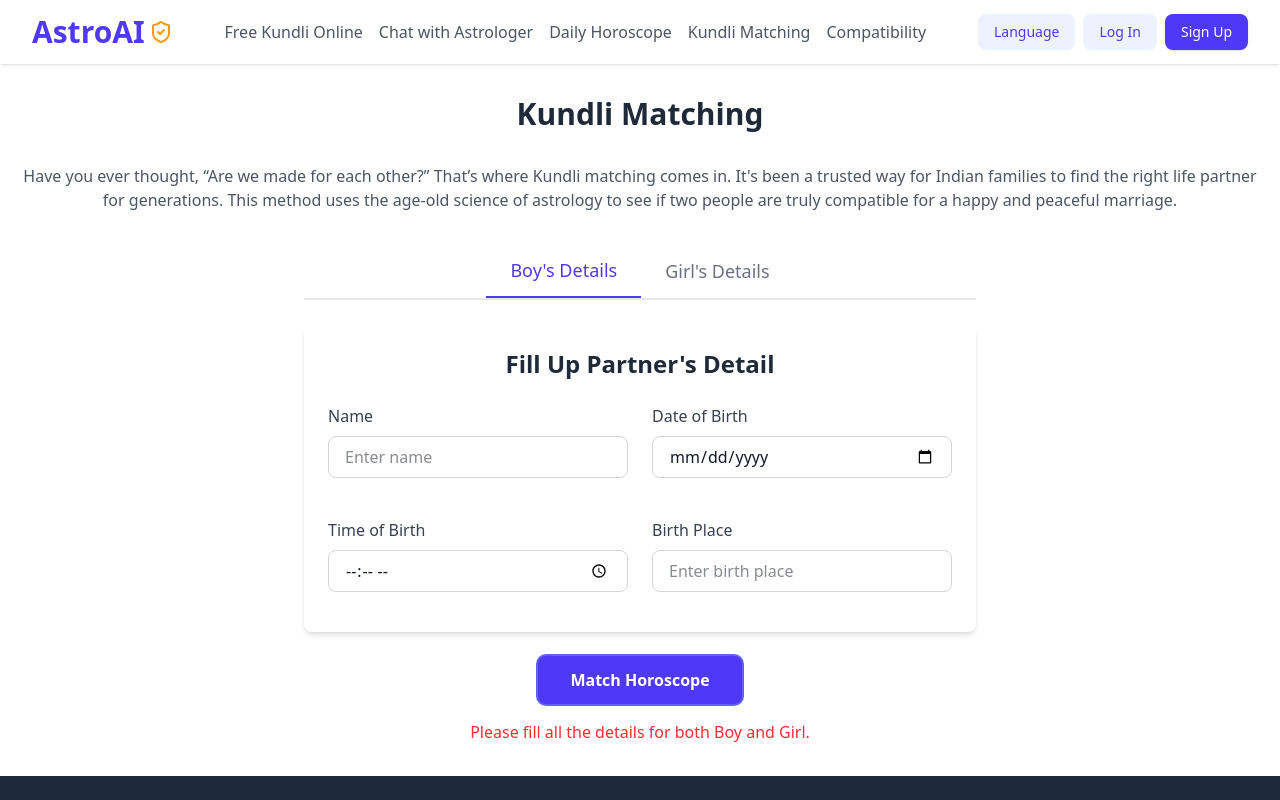
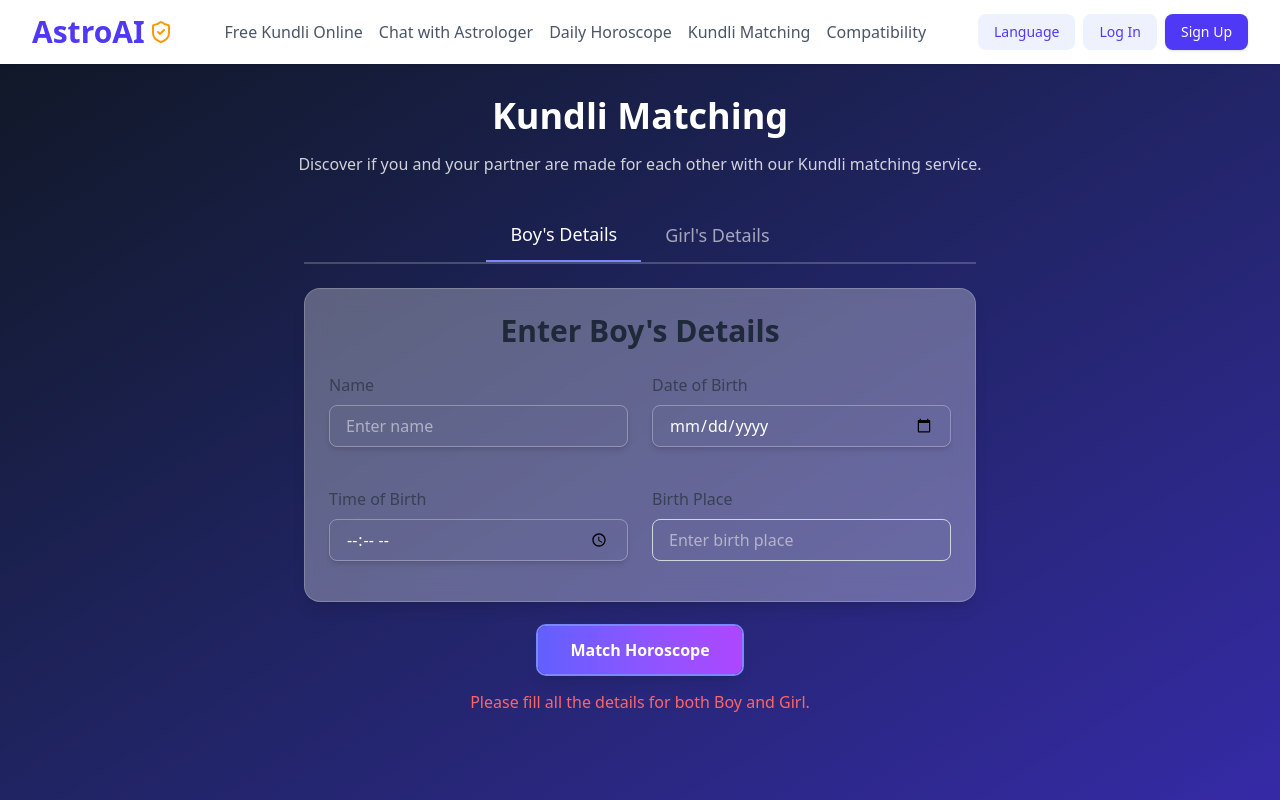
Before and after one commit to coderj001/AstraSakhi, a React (Vite) app: page /kundli-matching in a window 1280 px wide. Both pictures are taken after a click on the button "Match Horoscope". Shown: the top 800 px of the page. Built offline with nearby package versions, Linux system fonts and the light colour scheme.

Commit message:
feat: added new ui

```diff
--- a/package.json
+++ b/package.json
@@ -15,6 +15,7 @@
   "dependencies": {
     "@heroicons/react": "^2.2.0",
     "@tailwindcss/vite": "^4.1.17",
+    "framer-motion": "^12.23.24",
     "lucide-react": "^0.552.0",
     "react": "^19.2.0",
     "react-dom": "^19.2.0",
--- a/src/pages/KundliMatching.jsx
+++ b/src/pages/KundliMatching.jsx
@@ -1,4 +1,5 @@
 import React, { useReducer, useState } from 'react';
+import { motion } from 'framer-motion';
 import Autocomplete from '../components/Autocomplete';
 import { useAutocomplete } from '../hooks/useAutocomplete';
 import apiService from '../services/api';
@@ -28,8 +29,13 @@
   };
 
   return (
-    <div className="bg-white p-6 rounded-lg shadow-md">
-      <h2 className="text-2xl font-semibold text-gray-800 mb-6 text-center">{title}</h2>
+    <motion.div
+      initial={{ opacity: 0, y: 20 }}
+      animate={{ opacity: 1, y: 0 }}
+      transition={{ duration: 0.5 }}
+      className="backdrop-blur-md bg-white/30 p-6 rounded-2xl shadow-lg border border-white/20"
+    >
+      <h2 className="text-3xl font-bold text-gray-800 mb-6 text-center">{title}</h2>
       <form>
         <div className="grid grid-cols-1 md:grid-cols-2 gap-6">
           <div className="mb-4">
@@ -40,7 +46,7 @@
               type="text"
               id="name"
               name="name"
-              className="w-full px-4 py-2 border border-gray-300 rounded-lg focus:outline-none focus:ring-2 focus:ring-indigo-500"
+              className="w-full px-4 py-2 border border-white/30 rounded-lg focus:outline-none focus:ring-2 focus:ring-indigo-400 transition-shadow shadow-md"
               placeholder="Enter name"
               onChange={handleInputChange}
               value={formData.name || ''}
@@ -54,7 +60,7 @@
               type="date"
               id="dob"
               name="dob"
-              className="w-full px-4 py-2 border border-gray-300 rounded-lg focus:outline-none focus:ring-2 focus:ring-indigo-500"
+              className="w-full px-4 py-2 border border-white/30 rounded-lg focus:outline-none focus:ring-2 focus:ring-indigo-400 transition-shadow shadow-md"
               onChange={handleInputChange}
               value={formData.dob || ''}
             />
@@ -67,7 +73,7 @@
               type="time"
               id="tob"
               name="tob"
-              className="w-full px-4 py-2 border border-gray-300 rounded-lg focus:outline-none focus:ring-2 focus:ring-indigo-500"
+              className="w-full px-4 py-2 border border-white/30 rounded-lg focus:outline-none focus:ring-2 focus:ring-indigo-400 transition-shadow shadow-md"
               onChange={handleInputChange}
               value={formData.tob || ''}
             />
@@ -95,9 +101,21 @@
           </div>
         </div>
       </form>
-    </div>
+    </motion.div>
   );
 };
+
+const ResultCard = ({ title, children }) => (
+  <motion.div
+    initial={{ opacity: 0, scale: 0.95 }}
+    animate={{ opacity: 1, scale: 1 }}
+    transition={{ duration: 0.5 }}
+    className="backdrop-blur-md bg-white/30 p-6 rounded-2xl shadow-lg border border-white/20 mb-6"
+  >
+    <h2 className="text-2xl font-bold text-gray-800 mb-4 text-center">{title}</h2>
+    {children}
+  </motion.div>
+);
 
 const MatchResult = ({ result, boy, girl }) => {
   const { ashtkoot, manglik, conclusion } = result;
@@ -106,16 +124,25 @@
   );
 
   return (
-    <div className="mt-8 bg-white p-6 rounded-lg shadow-md">
-      <h1 className="text-3xl font-bold text-center text-gray-800 mb-4">Kundli Matching Report</h1>
+    <div className="container mx-auto px-4 py-8">
+      <motion.h1
+        initial={{ opacity: 0, y: -20 }}
+        animate={{ opacity: 1, y: 0 }}
+        transition={{ duration: 0.5 }}
+        className="text-4xl font-bold text-center text-white mb-4"
+      >
+        Kundli Matching Report
+      </motion.h1>
       <div className="flex justify-center items-center space-x-4 mb-6">
-        <h2 className="text-2xl font-semibold">{boy.name}</h2>
-        <span className="text-red-500 font-bold">vs</span>
-        <h2 className="text-2xl font-semibold">{girl.name}</h2>
+        <h2 className="text-3xl font-semibold text-white">{boy.name}</h2>
+        <span className="text-red-400 font-bold text-2xl">vs</span>
+        <h2 className="text-3xl font-semibold text-white">{girl.name}</h2>
       </div>
-      <div className="grid grid-cols-1 md:grid-cols-2 gap-6 mb-6">
+
+      <ResultCard title="Basic Details">
+        <div className="grid grid-cols-1 md:grid-cols-2 gap-6">
           <div>
-          <h3 className="text-xl font-semibold mb-2">Boy's Details</h3>
+            <h3 className="text-xl font-semibold mb-2 text-gray-700">Boy's Details</h3>
             <p>
               <strong>Date of Birth:</strong> {boy.dob}
             </p>
@@ -127,7 +154,7 @@
             </p>
           </div>
           <div>
-          <h3 className="text-xl font-semibold mb-2">Girl's Details</h3>
+            <h3 className="text-xl font-semibold mb-2 text-gray-700">Girl's Details</h3>
             <p>
               <strong>Date of Birth:</strong> {girl.dob}
             </p>
@@ -139,50 +166,79 @@
             </p>
           </div>
         </div>
-      <div className="summary-section mb-6">
-        <h2 className="text-2xl font-semibold text-center mb-4">✅ Summary of the Kundli Report</h2>
-        <p className="text-center text-lg">
-          {ashtkoot.total.received_points}/{ashtkoot.total.total_points} is your Guna Milan Score.
+      </ResultCard>
+
+      <ResultCard title="✅ Summary of the Kundli Report">
+        <p className="text-center text-2xl font-bold text-indigo-600">
+          {ashtkoot.total.received_points}/{ashtkoot.total.total_points}
         </p>
-        <p className="text-center">{ashtkoot.conclusion.report}</p>
-      </div>
-      <h2 className="text-2xl font-semibold text-center mb-4">Match Ashtakoot Points</h2>
+        <p className="text-center mt-2 text-gray-700">{ashtkoot.conclusion.report}</p>
+      </ResultCard>
+
+      <ResultCard title="Match Ashtakoot Points">
         <div className="overflow-x-auto">
-        <table className="min-w-full bg-white border border-gray-200">
-          <thead>
-            <tr className="bg-gray-100">
-              <th className="py-2 px-4 border-b">Attribute</th>
-              <th className="py-2 px-4 border-b">Male</th>
-              <th className="py-2 px-4 border-b">Female</th>
-              <th className="py-2 px-4 border-b">Received</th>
-              <th className="py-2 px-4 border-b">Out of</th>
-              <th className="py-2 px-4 border-b">Area Of Life</th>
-              <th className="py-2 px-4 border-b">Description</th>
+          <table className="min-w-full bg-transparent">
+            <thead className="hidden md:table-header-group">
+              <tr className="bg-white/20">
+                <th className="py-2 px-4 border-b border-white/20">Attribute</th>
+                <th className="py-2 px-4 border-b border-white/20">Male</th>
+                <th className="py-2 px-4 border-b border-white/20">Female</th>
+                <th className="py-2 px-4 border-b border-white/20">Received</th>
+                <th className="py-2 px-4 border-b border-white/20">Out of</th>
               </tr>
             </thead>
             <tbody>
               {ashtkootPoints.map(([key, value]) => (
-              <tr key={key}>
-                <td className="py-2 px-4 border-b">{key}</td>
-                <td className="py-2 px-4 border-b">{value.male_koot_attribute}</td>
-                <td className="py-2 px-4 border-b">{value.female_koot_attribute}</td>
-                <td className="py-2 px-4 border-b">{value.received_points}</td>
-                <td className="py-2 px-4 border-b">{value.total_points}</td>
-                <td className="py-2 px-4 border-b">{value.description}</td>
-                <td className="py-2 px-4 border-b">{value.description2}</td>
+                <tr
+                  key={key}
+                  className="block md:table-row mb-4 md:mb-0 border border-white/20 rounded-lg md:border-none"
+                >
+                  <td
+                    className="flex justify-between md:table-cell py-2 px-4 border-b border-white/20 md:border-b-0"
+                    data-label="Attribute"
+                  >
+                    <span className="font-bold md:hidden">Attribute: </span>
+                    {key}
+                  </td>
+                  <td
+                    className="flex justify-between md:table-cell py-2 px-4 border-b border-white/20 md:border-b-0"
+                    data-label="Male"
+                  >
+                    <span className="font-bold md:hidden">Male: </span>
+                    {value.male_koot_attribute}
+                  </td>
+                  <td
+                    className="flex justify-between md:table-cell py-2 px-4 border-b border-white/20 md:border-b-0"
+                    data-label="Female"
+                  >
+                    <span className="font-bold md:hidden">Female: </span>
+                    {value.female_koot_attribute}
+                  </td>
+                  <td
+                    className="flex justify-between md:table-cell py-2 px-4 border-b border-white/20 md:border-b-0"
+                    data-label="Received"
+                  >
+                    <span className="font-bold md:hidden">Received: </span>
+                    {value.received_points}
+                  </td>
+                  <td className="flex justify-between md:table-cell py-2 px-4" data-label="Out of">
+                    <span className="font-bold md:hidden">Out of: </span>
+                    {value.total_points}
+                  </td>
                 </tr>
               ))}
             </tbody>
           </table>
         </div>
-      <div className="mt-6">
-        <h2 className="text-2xl font-semibold text-center mb-4">Manglik Report</h2>
-        <p className="text-center">{manglik.report}</p>
-      </div>
-      <div className="mt-6">
-        <h2 className="text-2xl font-semibold text-center mb-4">Conclusion</h2>
-        <p className="text-center">{conclusion}</p>
-      </div>
+      </ResultCard>
+
+      <ResultCard title="Manglik Report">
+        <p className="text-center text-gray-700">{manglik.report}</p>
+      </ResultCard>
+
+      <ResultCard title="Conclusion">
+        <p className="text-center text-gray-700">{conclusion}</p>
+      </ResultCard>
     </div>
   );
 };
@@ -252,43 +308,43 @@
     }
   };
 
-  if (matchMakingResult) {
-    return (
+  const pageContent = matchMakingResult ? (
     <MatchResult
       result={matchMakingResult}
       boy={{ ...boyFormData, pob: boyAutocomplete.inputValue }}
       girl={{ ...girlFormData, pob: girlAutocomplete.inputValue }}
     />
-    );
-  }
-
-  return (
+  ) : (
     <div className="container mx-auto px-4 py-8">
-      <h1 className="text-3xl font-bold text-center text-gray-800 mb-8">Kundli Matching</h1>
-      <p className="text-center text-gray-600 mb-8">
-        Have you ever thought, “Are we made for each other?” That’s where Kundli matching comes in.
-        It's been a trusted way for Indian families to find the right life partner for generations.
-        This method uses the age-old science of astrology to see if two people are truly compatible
-        for a happy and peaceful marriage.
+      <motion.h1
+        initial={{ opacity: 0, y: -20 }}
+        animate={{ opacity: 1, y: 0 }}
+        transition={{ duration: 0.5 }}
+        className="text-4xl font-bold text-center text-white mb-4"
+      >
+        Kundli Matching
+      </motion.h1>
+      <p className="text-center text-white/80 mb-8">
+        Discover if you and your partner are made for each other with our Kundli matching service.
       </p>
       <div className="max-w-2xl mx-auto">
-        <div className="flex justify-center border-b-2 border-gray-200 mb-6">
+        <div className="flex justify-center border-b-2 border-white/20 mb-6">
           <button
             onClick={() => setActiveTab('boy')}
-            className={`px-6 py-3 text-lg font-medium focus:outline-none ${
+            className={`px-6 py-3 text-lg font-medium focus:outline-none transition-colors ${
               activeTab === 'boy'
-                ? 'border-b-2 border-indigo-600 text-indigo-600'
-                : 'text-gray-500 hover:text-gray-700'
+                ? 'border-b-2 border-indigo-400 text-white'
+                : 'text-white/60 hover:text-white'
             }`}
           >
             Boy's Details
           </button>
           <button
             onClick={() => setActiveTab('girl')}
-            className={`px-6 py-3 text-lg font-medium focus:outline-none ${
+            className={`px-6 py-3 text-lg font-medium focus:outline-none transition-colors ${
               activeTab === 'girl'
-                ? 'border-b-2 border-indigo-600 text-indigo-600'
-                : 'text-gray-500 hover:text-gray-700'
+                ? 'border-b-2 border-indigo-400 text-white'
+                : 'text-white/60 hover:text-white'
             }`}
           >
             Girl's Details
@@ -297,30 +353,46 @@
 
         {activeTab === 'boy' ? (
           <KundliForm
-            title="Fill Up Partner's Detail"
+            title="Enter Boy's Details"
             formData={boyFormData}
             onFormChange={setBoyFormData}
             {...boyAutocomplete}
           />
         ) : (
           <KundliForm
-            title="Fill Up Partner's Detail"
+            title="Enter Girl's Details"
             formData={girlFormData}
             onFormChange={setGirlFormData}
             {...girlAutocomplete}
           />
         )}
         <div className="text-center mt-6">
-          <button
+          <motion.button
+            whileHover={{ scale: 1.05 }}
+            whileTap={{ scale: 0.95 }}
             onClick={handleSubmit}
-            className="bg-indigo-600 text-white px-8 py-3 rounded-lg font-semibold hover:bg-indigo-700 focus:outline-none focus:ring-2 focus:ring-indigo-500"
+            className="bg-gradient-to-r from-indigo-500 to-purple-500 text-white px-8 py-3 rounded-lg font-semibold hover:from-indigo-600 hover:to-purple-600 focus:outline-none focus:ring-2 focus:ring-indigo-400 shadow-lg transition-transform"
           >
             Match Horoscope
-          </button>
+          </motion.button>
         </div>
-        {loading && <p className="text-center mt-4">Loading...</p>}
-        {error && <p className="text-center mt-4 text-red-500">{error}</p>}
+        {loading && (
+          <p className="text-center mt-4 text-white" aria-live="polite">
+            Loading...
+          </p>
+        )}
+        {error && (
+          <p className="text-center mt-4 text-red-400" aria-live="assertive">
+            {error}
+          </p>
+        )}
       </div>
     </div>
   );
+
+  return (
+    <div className="min-h-screen bg-gradient-to-br from-gray-900 to-indigo-800 text-white">
+      {pageContent}
+    </div>
+  );
 }
```
Also changed, not shown: 1 other file (tests, documents, lock files or other folders). Lines whose indentation alone changed are shown as unchanged.
